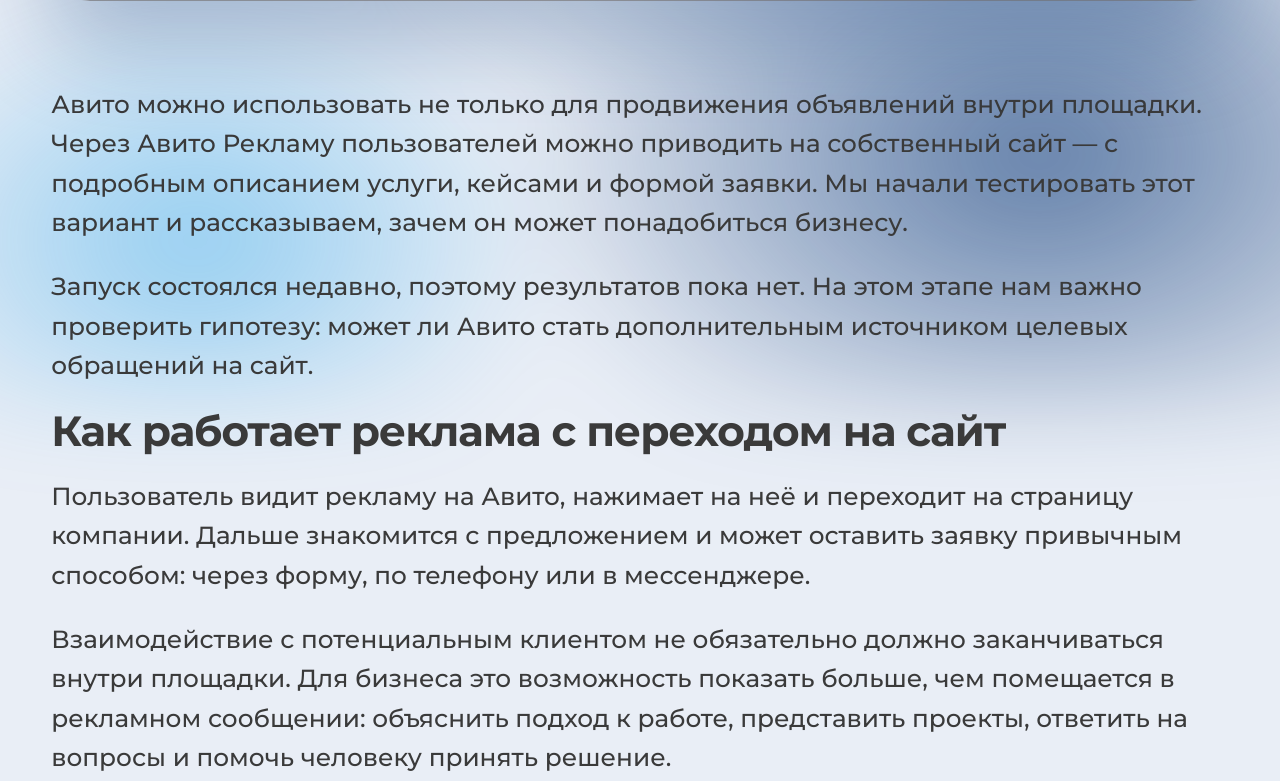
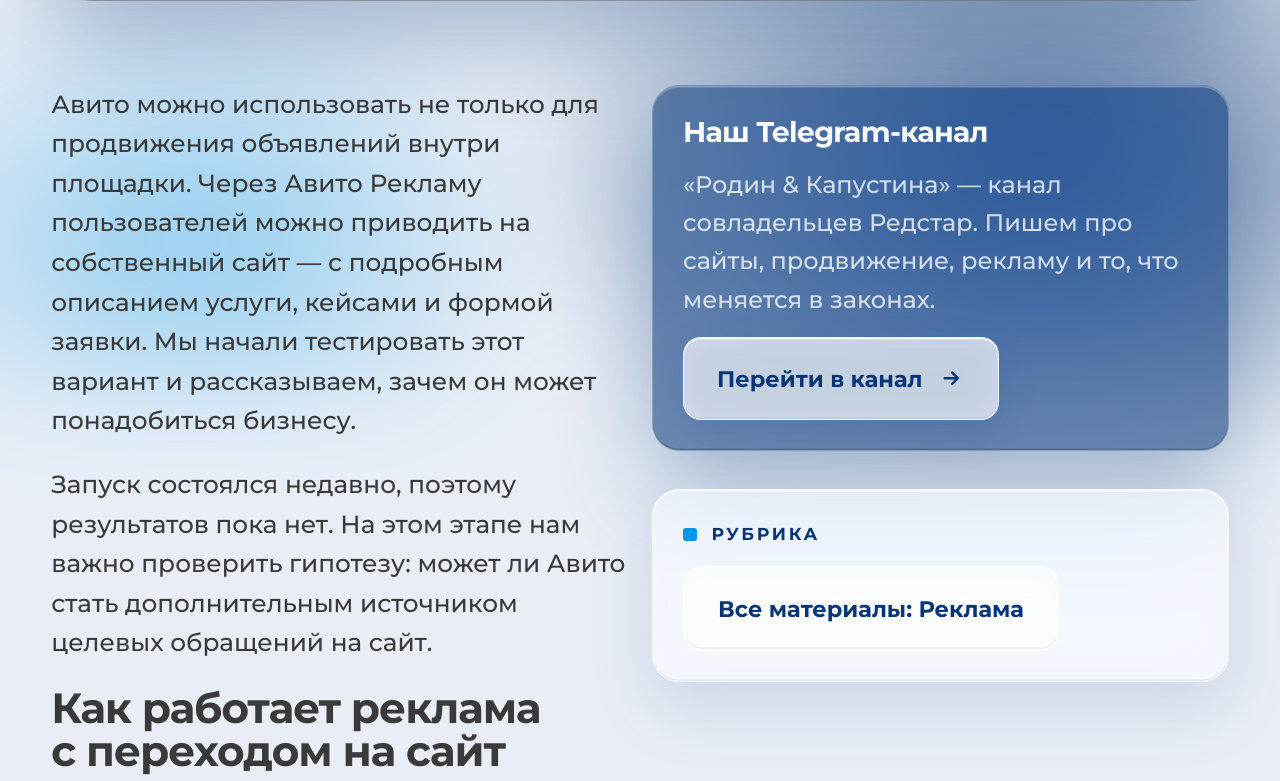
Before and after one commit to kapustina-ann/redstar-site, a plain HTML site: page glass/zhurnal-reklama-avito.html in a window 1280 px wide. Shown: the part 522-1303 px from the top of the page. Drawn offline with Linux system fonts and the light colour scheme.

Commit message:
Restore channel and category sidebar in Avito article

```diff
--- a/glass/zhurnal-reklama-avito.html
+++ b/glass/zhurnal-reklama-avito.html
@@ -88,7 +88,8 @@
 </section>
 
 <section class="section wrap">
-<article class="prose" style="max-width:860px;margin:0 auto">
+<div class="grid g2">
+<article class="prose">
 <p>Авито можно использовать не только для продвижения объявлений внутри площадки. Через Авито Рекламу пользователей можно приводить на собственный сайт — с подробным описанием услуги, кейсами и формой заявки. Мы начали тестировать этот вариант и рассказываем, зачем он может понадобиться бизнесу.</p>
 <p>Запуск состоялся недавно, поэтому результатов пока нет. На этом этапе нам важно проверить гипотезу: может ли Авито стать дополнительным источником целевых обращений на сайт.</p>
 <h2>Как работает реклама с переходом на сайт</h2>
@@ -123,6 +124,18 @@
 <p>Сейчас Авито для нас — новый канал, который предстоит проверить на практике. Его ценность станет понятна по результатам теста.</p>
 <p><strong>Хотите проверить новый источник заявок для своего бизнеса?</strong> Обсудим предложение, подготовим посадочную страницу и аналитику, чтобы запуск помог ответить на конкретные вопросы.</p>
 </article>
+    <div class="stack">
+      <div class="card card--dark">
+        <h3>Наш Telegram-канал</h3>
+        <p>«Родин &amp; Капустина» — канал совладельцев Редстар. Пишем про сайты, продвижение, рекламу и то, что меняется в законах.</p>
+        <a class="btn btn--white" href="https://t.me/rodin_kapustina" target="_blank" rel="noopener" style="align-self:flex-start;margin-top:auto">Перейти в канал<span class="btn__ico"><svg viewBox="0 0 24 24" fill="none" stroke="currentColor" stroke-width="2.6" stroke-linecap="round" stroke-linejoin="round"><path d="M5 12h14M13 6l6 6-6 6"/></svg></span></a>
+      </div>
+      <div class="card">
+        <span class="eyebrow">Рубрика</span>
+        <a class="btn btn--ghost" href="zhurnal.html?rubrika=kontekst" style="align-self:flex-start">Все материалы: Реклама</a>
+      </div>
+    </div>
+</div>
 </section>
 
 <section class="section wrap">
```
Also changed, not shown: zhurnal-reklama-avito.html (+14 -1 lines).
